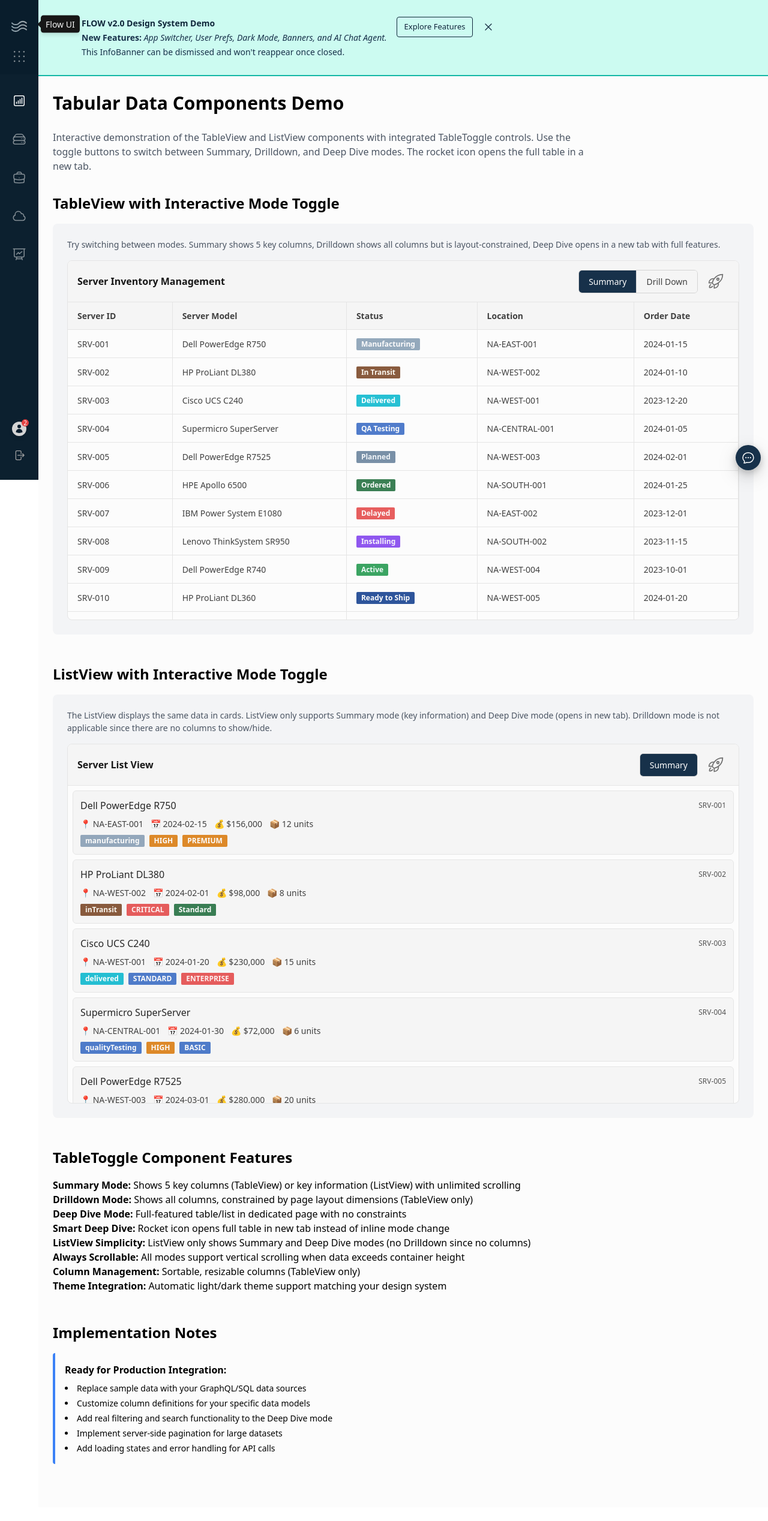
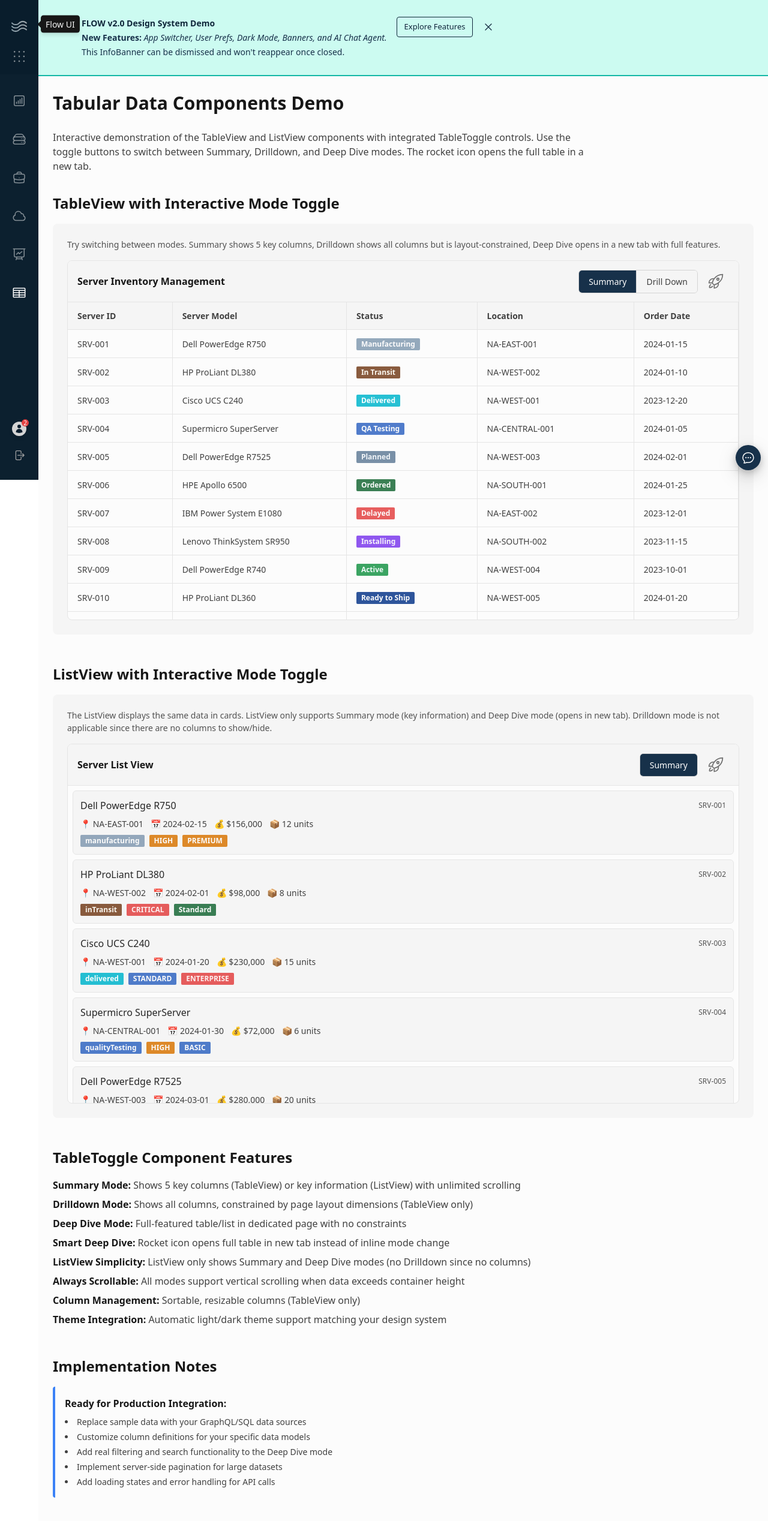
Before and after one commit to m-downing/flow_demo, a Next.js app: page /demo-tables in a window 1280 px wide. Shown: the top 2536 px of the page at 60% size. Before the commit the page ends 2513 px from the top, so only its background shows below. Built offline with nearby package versions, Linux system fonts and the light colour scheme.

Commit message:
Opossom that hoe

```diff
--- a/src/app/deepdive/table-id/[tableId]/page.tsx
+++ b/src/app/deepdive/table-id/[tableId]/page.tsx
@@ -246,26 +246,38 @@ export default function DeepDivePage({ params }: DeepDivePageProps) {
   const [error, setError] = useState<string | null>(null);
 
   useEffect(() => {
+    console.log('DeepDivePage useEffect - tableId:', tableId);
+
     try {
       // First, try to get data from sessionStorage
       const storedData = sessionStorage.getItem(`table-${tableId}`);
+      console.log('Stored data found:', !!storedData);
 
       if (storedData) {
+        console.log('Raw stored data:', storedData);
         const parsedData = JSON.parse(storedData) as TableDataState;
+        console.log('Parsed data:', parsedData);
 
         // For server inventory data, recreate columns with Badge components
         if (tableId === 'server-inventory-interactive' || tableId === 'server-list-interactive') {
           parsedData.columns = createServerColumns();
+          console.log('Recreated columns for server inventory');
         }
 
         setTableData(parsedData);
         setLoading(false);
 
-        // Clean up the session data after use
-        sessionStorage.removeItem(`table-${tableId}`);
+        // Clean up the session data after a delay to avoid issues with React StrictMode
+        setTimeout(() => {
+          sessionStorage.removeItem(`table-${tableId}`);
+          console.log(`Cleaned up sessionStorage for table-${tableId}`);
+        }, 5000); // 5 second delay
       } else {
+        console.log('No data found in sessionStorage for key:', `table-${tableId}`);
+
         // Fallback: check for sessionKey in URL params (backward compatibility)
         const sessionKey = searchParams.get('sessionKey');
+        console.log('Session key from URL:', sessionKey);
 
         if (sessionKey) {
           const sessionData = sessionStorage.getItem(sessionKey);
@@ -280,10 +292,10 @@ export default function DeepDivePage({ params }: DeepDivePageProps) {
             setTableData(parsedData);
             setLoading(false);
 
-            // Clean up the session data after a short delay to free memory
+            // Clean up the session data after a delay to avoid issues with React StrictMode
             setTimeout(() => {
               sessionStorage.removeItem(sessionKey);
-            }, 1000);
+            }, 5000); // 5 second delay
           } else {
             setError('Table data not found in session. The link may have expired.');
             setLoading(false);
@@ -294,7 +306,8 @@ export default function DeepDivePage({ params }: DeepDivePageProps) {
           setLoading(false);
         }
       }
-    } catch {
+    } catch (error) {
+      console.error('Error in DeepDivePage:', error);
       setError('Failed to load table data');
       setLoading(false);
     }
--- a/src/app/demo-tables/page.tsx
+++ b/src/app/demo-tables/page.tsx
@@ -7,8 +7,8 @@ import ServerInventoryList from './components/ServerInventoryList';
 export default function DemoTablesPage() {
   return (
     <div className="p-6">
-      <h1 className="text-3xl font-bold mb-6">Tabular Data Components Demo</h1>
-      <p className="text-gray-600 dark:text-gray-400 mb-8 max-w-4xl">
+      <h1 className="text-3xl font-bold mb-6 text-neutral-900 dark:text-neutral-50">Tabular Data Components Demo</h1>
+      <p className="text-neutral-700 dark:text-neutral-300 mb-8 max-w-4xl">
         Interactive demonstration of the TableView and ListView components with integrated TableToggle controls.
         Use the toggle buttons to switch between Summary, Drilldown, and Deep Dive modes. The rocket icon opens
         the full table in a new tab.
@@ -16,9 +16,9 @@ export default function DemoTablesPage() {
 
       {/* Interactive TableView Demo */}
       <section className="mb-12">
-        <h2 className="text-2xl font-semibold mb-4">TableView with Interactive Mode Toggle</h2>
-        <div className="bg-gray-100 dark:bg-gray-800 rounded-lg p-6 mb-6">
-          <p className="text-sm text-gray-600 dark:text-gray-400 mb-4">
+        <h2 className="text-2xl font-semibold mb-4 text-neutral-900 dark:text-neutral-50">TableView with Interactive Mode Toggle</h2>
+        <div className="bg-neutral-100 dark:bg-primary-800 rounded-lg p-6 mb-6">
+          <p className="text-sm text-neutral-600 dark:text-neutral-300 mb-4">
             Try switching between modes. Summary shows 5 key columns, Drilldown shows all columns but is layout-constrained, Deep Dive opens in a new tab with full features.
           </p>
           <ServerInventoryTable height={600} />
@@ -27,9 +27,9 @@ export default function DemoTablesPage() {
 
       {/* Interactive ListView Demo */}
       <section className="mb-12">
-        <h2 className="text-2xl font-semibold mb-4">ListView with Interactive Mode Toggle</h2>
-        <div className="bg-gray-100 dark:bg-gray-800 rounded-lg p-6 mb-6">
-          <p className="text-sm text-gray-600 dark:text-gray-400 mb-4">
+        <h2 className="text-2xl font-semibold mb-4 text-neutral-900 dark:text-neutral-50">ListView with Interactive Mode Toggle</h2>
+        <div className="bg-neutral-100 dark:bg-primary-800 rounded-lg p-6 mb-6">
+          <p className="text-sm text-neutral-600 dark:text-neutral-300 mb-4">
             The ListView displays the same data in cards. ListView only supports Summary mode (key information) and Deep Dive mode (opens in new tab).
             Drilldown mode is not applicable since there are no columns to show/hide.
           </p>
@@ -39,27 +39,27 @@ export default function DemoTablesPage() {
 
       {/* Features Overview */}
       <section className="mb-12">
-        <h2 className="text-2xl font-semibold mb-4">TableToggle Component Features</h2>
-        <div className="prose dark:prose-invert max-w-none">
-          <ul>
-            <li><strong>Summary Mode:</strong> Shows 5 key columns (TableView) or key information (ListView) with unlimited scrolling</li>
-            <li><strong>Drilldown Mode:</strong> Shows all columns, constrained by page layout dimensions (TableView only)</li>
-            <li><strong>Deep Dive Mode:</strong> Full-featured table/list in dedicated page with no constraints</li>
-            <li><strong>Smart Deep Dive:</strong> Rocket icon opens full table in new tab instead of inline mode change</li>
-            <li><strong>ListView Simplicity:</strong> ListView only shows Summary and Deep Dive modes (no Drilldown since no columns)</li>
-            <li><strong>Always Scrollable:</strong> All modes support vertical scrolling when data exceeds container height</li>
-            <li><strong>Column Management:</strong> Sortable, resizable columns (TableView only)</li>
-            <li><strong>Theme Integration:</strong> Automatic light/dark theme support matching your design system</li>
+        <h2 className="text-2xl font-semibold mb-4 text-neutral-900 dark:text-neutral-50">TableToggle Component Features</h2>
+        <div className="max-w-none">
+          <ul className="space-y-2 text-neutral-700 dark:text-neutral-100">
+            <li><strong className="text-neutral-900 dark:text-neutral-50">Summary Mode:</strong> Shows 5 key columns (TableView) or key information (ListView) with unlimited scrolling</li>
+            <li><strong className="text-neutral-900 dark:text-neutral-50">Drilldown Mode:</strong> Shows all columns, constrained by page layout dimensions (TableView only)</li>
+            <li><strong className="text-neutral-900 dark:text-neutral-50">Deep Dive Mode:</strong> Full-featured table/list in dedicated page with no constraints</li>
+            <li><strong className="text-neutral-900 dark:text-neutral-50">Smart Deep Dive:</strong> Rocket icon opens full table in new tab instead of inline mode change</li>
+            <li><strong className="text-neutral-900 dark:text-neutral-50">ListView Simplicity:</strong> ListView only shows Summary and Deep Dive modes (no Drilldown since no columns)</li>
+            <li><strong className="text-neutral-900 dark:text-neutral-50">Always Scrollable:</strong> All modes support vertical scrolling when data exceeds container height</li>
+            <li><strong className="text-neutral-900 dark:text-neutral-50">Column Management:</strong> Sortable, resizable columns (TableView only)</li>
+            <li><strong className="text-neutral-900 dark:text-neutral-50">Theme Integration:</strong> Automatic light/dark theme support matching your design system</li>
           </ul>
         </div>
       </section>
 
       {/* Usage Notes */}
       <section className="mb-12">
-        <h2 className="text-2xl font-semibold mb-4">Implementation Notes</h2>
+        <h2 className="text-2xl font-semibold mb-4 text-neutral-900 dark:text-neutral-50">Implementation Notes</h2>
         <div className="bg-blue-50 dark:bg-blue-900/20 border-l-4 border-blue-500 p-4 rounded">
-          <p className="font-semibold mb-2">Ready for Production Integration:</p>
-          <ul className="list-disc list-inside space-y-1 text-sm">
+          <p className="font-semibold mb-2 text-neutral-900 dark:text-neutral-50">Ready for Production Integration:</p>
+          <ul className="list-disc list-inside space-y-1 text-sm text-neutral-700 dark:text-neutral-100">
               <li>Replace sample data with your GraphQL/SQL data sources</li>
               <li>Customize column definitions for your specific data models</li>
               <li>Add real filtering and search functionality to the Deep Dive mode</li>
--- a/src/design-system/layout/Sidebar.tsx
+++ b/src/design-system/layout/Sidebar.tsx
@@ -5,7 +5,7 @@ import Image from 'next/image';
 import Link from 'next/link';
 import { useRouter, usePathname } from 'next/navigation';
 import { appTabs } from './constants';
-import { ChartBarSquareIcon, ServerStackIcon, BriefcaseIcon, CloudIcon, ChartPieIcon, PresentationChartLineIcon, ArrowRightStartOnRectangleIcon, ArrowLeftStartOnRectangleIcon, GlobeAltIcon, FireIcon, EyeIcon } from '@heroicons/react/24/outline';
+import { ChartBarSquareIcon, ServerStackIcon, BriefcaseIcon, CloudIcon, ChartPieIcon, PresentationChartLineIcon, ArrowRightStartOnRectangleIcon, ArrowLeftStartOnRectangleIcon, GlobeAltIcon, FireIcon, EyeIcon, TableCellsIcon } from '@heroicons/react/24/outline';
 import { UserIcon } from '@heroicons/react/24/solid';
 import NotificationBadge from '../components/feedback/NotificationBadge';
 import { Spinner } from '../components/feedback';
@@ -137,6 +137,8 @@ export default function Sidebar({ isExpanded, onExpandedChange }: SidebarProps)
       return <ChartPieIcon className={iconClass} />;
     } else if (iconName === 'PresentationChartLine') {
       return <PresentationChartLineIcon className={iconClass} />;
+    } else if (iconName === 'TableCells') {
+      return <TableCellsIcon className={iconClass} />;
     } else {
       return (
         <Image
--- a/src/design-system/layout/constants.ts
+++ b/src/design-system/layout/constants.ts
@@ -13,6 +13,7 @@ export const appTabs = {
     { name: "KPI's", icon: "Briefcase", path: "/kpi" },
     { name: "Network", icon: "Cloud", path: "/network" },
     { name: "Chart Gallery", icon: "PresentationChartLine", path: "/chart-gallery" },
+    { name: "Tables Demo", icon: "TableCells", path: "/demo-tables" },
   ],
   helius: [dashboardTab],
   mimir: [dashboardTab],
--- a/src/design-system/tabularData/utils.ts
+++ b/src/design-system/tabularData/utils.ts
@@ -1,4 +1,12 @@
 import { DetailLevel, ColumnDef, FilterConfig, SortConfig } from './types';
+
+// Table data structure for deep dive
+interface TableDataStructure {
+  title?: string;
+  data?: unknown[];
+  columns?: unknown[];
+  [key: string]: unknown;
+}
 
 // Mode constraints
 interface ModeConstraints {
@@ -139,10 +147,23 @@ export const getVisibleColumns = <T>(
 export const generateDeepDiveUrl = (tableId: string, tableData?: unknown): string => {
   const baseUrl = `/deepdive/table-id/${tableId}`;
 
-  if (tableData) {
-    // Store table data in sessionStorage
-    if (typeof window !== 'undefined') {
-      sessionStorage.setItem(`table-${tableId}`, JSON.stringify(tableData));
+  if (tableData && typeof window !== 'undefined') {
+    try {
+      // Store table data in sessionStorage
+      const dataToStore = JSON.stringify(tableData);
+      sessionStorage.setItem(`table-${tableId}`, dataToStore);
+      console.log(`Stored table data for ${tableId}`);
+    } catch (err) {
+      // If JSON.stringify fails (e.g., due to circular references or functions),
+      // store a simplified version
+      console.warn('Failed to serialize table data, storing simplified version:', err);
+      const tableDataTyped = tableData as TableDataStructure;
+      const simplified = {
+        title: tableDataTyped.title,
+        data: tableDataTyped.data,
+        // Don't store columns as they contain functions
+      };
+      sessionStorage.setItem(`table-${tableId}`, JSON.stringify(simplified));
     }
   }
 
@@ -151,9 +172,13 @@ export const generateDeepDiveUrl = (tableId: string, tableData?: unknown): strin
 
 // Open table in new tab
 export const openTableInNewTab = (tableId: string, tableData?: unknown): void => {
+  console.log('openTableInNewTab called with:', { tableId, hasTableData: !!tableData });
+
   const url = generateDeepDiveUrl(tableId, tableData);
+  console.log('Generated URL:', url);
 
   if (typeof window !== 'undefined') {
+    console.log('Opening new tab...');
     window.open(url, '_blank');
   }
 };
```
Lines whose indentation alone changed are shown as unchanged.
